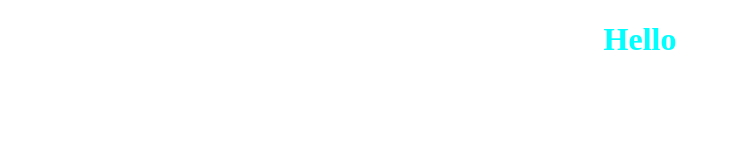
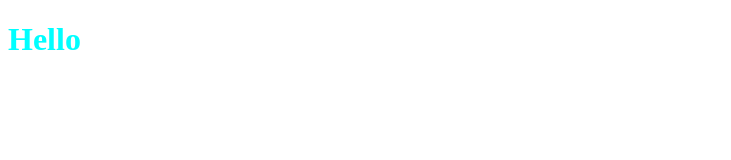
Before and after one commit to krl1403/HTML-PC, a plain HTML site: page index.html in a window 1280 px wide. Shown: the whole page, without its empty margins (0-731 px from the left). Drawn offline with Linux system fonts and the light colour scheme.

Commit message:
Add files via upload

```diff
--- a/index.html
+++ b/index.html
@@ -3,11 +3,10 @@
 <head>
     <meta charset="UTF-8">
     <meta name="viewport" content="width=device-width, initial-scale=1.0">
+    <link rel="stylesheet" href="style.css">
     <title>BSIT Curriculum</title>
 </head>
 <body>
-    <center>
-      <h1 style="color: aqua;">Hello</h1>
-    </center>
+      <h1>Hello</h1>
 </body>
 </html>
--- a/style.css
+++ b/style.css
@@ -0,0 +1,3 @@
+h1 {
+    color: aqua;
+}
```
